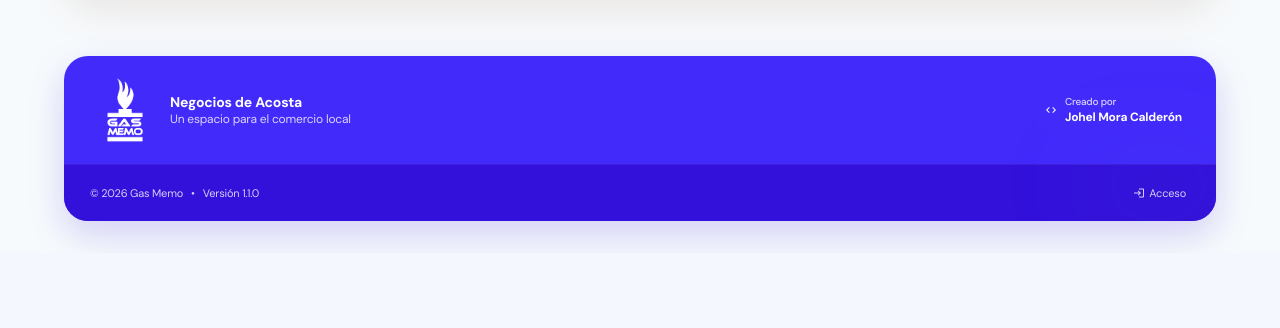
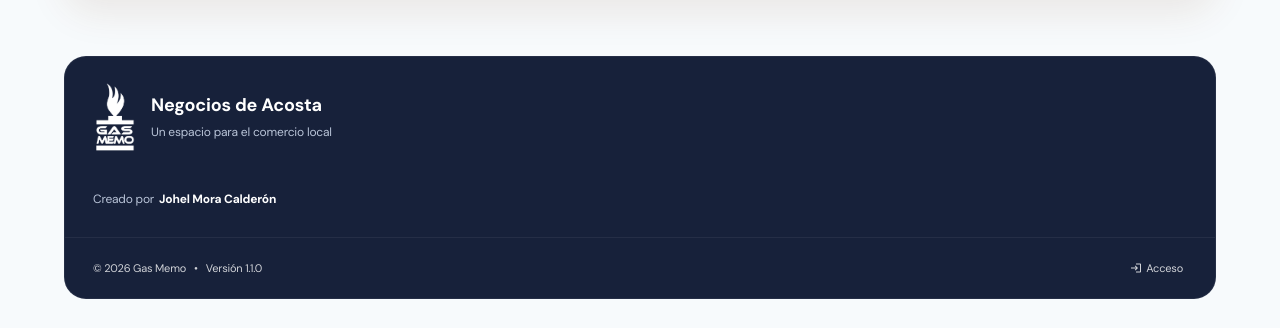
Before and after one commit to heylermora/ProGas, a React (Create React App) app: page /#/ in a window 1280 px wide. Shown: the part 1359-1687 px from the top of the page. Before the commit the page ends 1612 px from the top, so only its background shows below. Built offline with nearby package versions, Linux system fonts and the light colour scheme; no server answers; the database is empty.

Commit message:
Refine public footer spacing and visual hierarchy

```diff
--- a/src/views/public/PublicFooter.tsx
+++ b/src/views/public/PublicFooter.tsx
@@ -1,7 +1,7 @@
 import { SocialContact } from 'components/social/SocialLink';
 import { Box, Button, Flex, Icon, Image, Link, Text } from '@chakra-ui/react';
 import { Link as RLink, useLocation } from 'react-router-dom';
-import { MdHome, MdLogin, MdShoppingCart, MdCode } from 'react-icons/md';
+import { MdHome, MdLogin, MdShoppingCart } from 'react-icons/md';
 import packageInfo from '../../../package.json';
 
 const portfolioContactUrl = `https://wa.me/50683508585?text=${encodeURIComponent('Hola Johel, vi su portafolio y me gustaría conversar sobre un proyecto.')}`;
@@ -11,25 +11,25 @@ export default function PublicFooter() {
   const isPortfolio = location.pathname === '/portfolio';
 
   return (
-    <Box as="footer" mt={{ base: '24px', md: '40px' }} overflow="hidden" bg="brand.500" color="white" borderRadius={{ base: '20px', md: '24px' }} boxShadow="0 14px 36px rgba(51, 17, 219, .18)">
-      <Flex align="center" justify="space-between" direction={{ base: 'column', md: 'row' }} gap={{ base: '10px', md: '24px' }} px={{ base: '16px', md: '26px' }} pt={{ base: '16px', md: '20px' }} pb={{ base: '12px', md: '20px' }}>
-        <Flex align="center" justify={{ base: 'center', md: 'flex-start' }} gap="12px" minW="0" w={{ base: '100%', md: 'auto' }}>
-          <Image src={`${process.env.PUBLIC_URL}/Gas%20Memo/Positive.png`} alt="Gas Memo" boxSize={{ base: '60px', md: '68px' }} objectFit="contain" flexShrink={0} />
-          <Box minW="0"><Text fontSize="sm" fontWeight="800" lineHeight="1.3">Negocios de Acosta</Text><Text color="whiteAlpha.800" fontSize="xs" lineHeight="1.4">Un espacio para el comercio local</Text></Box>
+    <Box as="footer" mt={{ base: '24px', md: '40px' }} overflow="hidden" bg="#17213A" color="white" borderRadius={{ base: '18px', md: '22px' }} border="1px solid" borderColor="whiteAlpha.100">
+      <Flex align="center" justify="space-between" direction={{ base: 'column', md: 'row' }} gap="12px" px={{ base: '20px', md: '28px' }} py={{ base: '20px', md: '24px' }}>
+        <Flex align="center" justify="flex-start" gap="16px" minW="0" w={{ base: '100%', md: 'auto' }}>
+          <Image src={`${process.env.PUBLIC_URL}/Gas%20Memo/Positive.png`} alt="Gas Memo" w="42px" h="72px" objectFit="cover" flexShrink={0} />
+          <Box minW="0"><Text fontSize={{ base: 'md', md: 'lg' }} fontWeight="700" lineHeight="1.3">Negocios de Acosta</Text><Text color="#B9C4D8" mt="5px" fontSize="xs" lineHeight="1.5" maxW="210px">Un espacio para el comercio local</Text></Box>
         </Flex>
-        <Flex wrap="wrap" align="center" justify={{ base: 'center', md: 'flex-end' }} borderTopWidth={{ base: '1px', md: 0 }} borderColor="whiteAlpha.200" pt={{ base: '6px', md: 0 }} gap={{ base: '4px', md: '8px' }} w={{ base: '100%', md: 'auto' }}>
+        {(location.pathname !== '/' || isPortfolio) && <Flex wrap="wrap" align="center" justify="flex-start" gap={{ base: '4px', md: '8px' }} w={{ base: '100%', md: 'auto' }}>
           {location.pathname !== '/' && <Button as={RLink} to="/" leftIcon={<MdHome />} variant="ghost" color="white" size="sm" minH="44px" borderRadius="full" _hover={{ bg: 'whiteAlpha.200' }}>Inicio</Button>}
           {location.pathname.startsWith('/customer/') && location.pathname !== '/customer/data' && <Button as={RLink} to="/customer/data" leftIcon={<MdShoppingCart />} variant="ghost" color="white" size="sm" minH="44px" borderRadius="full" _hover={{ bg: 'whiteAlpha.200' }}>Hacer pedido</Button>}
-          {isPortfolio ? <SocialContact href={portfolioContactUrl} caption="Contactar" /> : <Button as={RLink} to="/portfolio" leftIcon={<MdCode />} size="sm" variant="ghost" minH="44px" maxW="100%" px="8px" whiteSpace="normal" borderRadius="12px" fontSize="xs" fontWeight="500" color="white" _hover={{ bg: 'whiteAlpha.100', color: 'white' }} textAlign="left">
-            <Box as="span" display="flex" flexDirection="column" gap="2px">
-              <Text as="span" fontSize="10px" color="whiteAlpha.800" lineHeight="1.2">Creado por</Text>
-              <Text as="span" fontSize="xs" fontWeight="700" lineHeight="1.3">Johel Mora Calderón</Text>
-            </Box>
-          </Button>}
-        </Flex>
+          {isPortfolio && <SocialContact href={portfolioContactUrl} caption="Contactar" />}
+        </Flex>}
       </Flex>
 
-      <Flex px={{ base: '16px', md: '26px' }} py={{ base: '4px', md: '6px' }} bg="brand.600" borderTop="1px solid" borderColor="whiteAlpha.100" direction="row" align="center" justify="space-between" gap="8px">
+      {!isPortfolio && <Box px={{ base: '20px', md: '28px' }} pb="16px">
+        <Link as={RLink} to="/portfolio" display="inline-flex" alignItems="center" flexWrap="wrap" columnGap="5px" minH="44px" fontSize="xs" color="#B9C4D8" _hover={{ color: 'white', textDecoration: 'underline' }} _focusVisible={{ outline: '2px solid', outlineColor: 'white', outlineOffset: '4px', borderRadius: '4px' }}>
+          <Text as="span">Creado por</Text><Text as="span" fontWeight="600" color="white">Johel Mora Calderón</Text>
+        </Link>
+      </Box>}
+      <Flex px={{ base: '20px', md: '28px' }} py="8px" borderTop="1px solid" borderColor="whiteAlpha.100" direction="row" align="center" justify="space-between" gap="8px">
         <Flex direction={{ base: 'column', sm: 'row' }} align={{ base: 'flex-start', sm: 'center' }} minW="0" flexWrap="wrap" columnGap="8px" rowGap="2px" color="whiteAlpha.800" fontSize="11px">
           <Text>© {new Date().getFullYear()} Gas Memo</Text><Text aria-hidden="true" display={{ base: 'none', sm: 'block' }}>•</Text><Text>Versión {packageInfo.version}</Text>
         </Flex>
```
